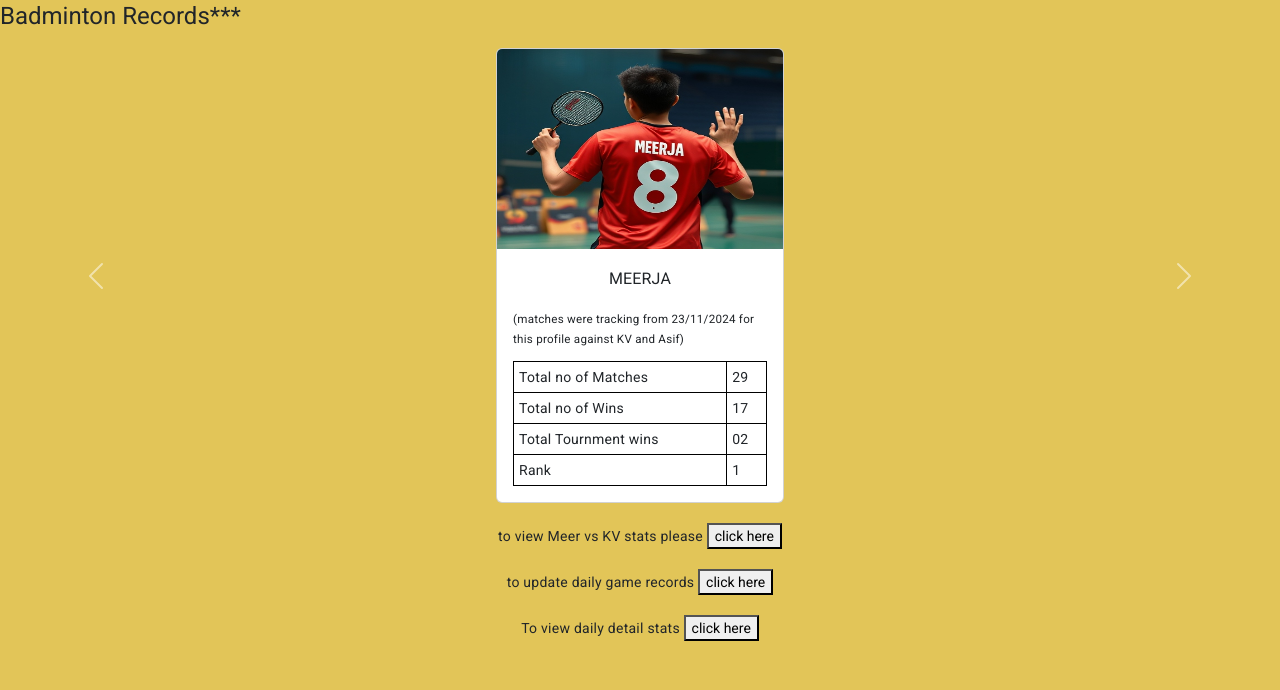
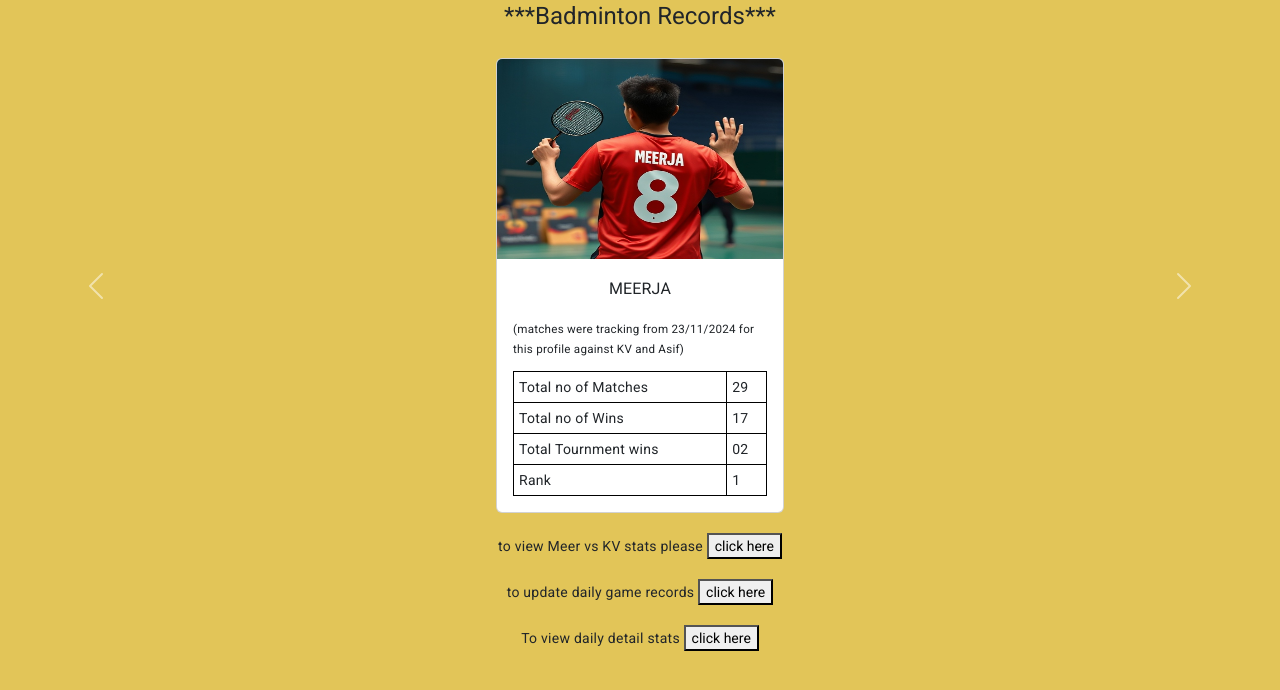
Before and after one commit to meerjavali/badminton-tracker, an Angular app: page / in a window 1280 px wide. Shown: the top 690 px of the page. Built offline with nearby package versions, Linux system fonts and the light colour scheme.

Commit message:
minor design changes and updated readMe file

```diff
--- a/src/app/badminton-player/badminton-player.component.css
+++ b/src/app/badminton-player/badminton-player.component.css
@@ -5,6 +5,9 @@
 }
 .top{
     margin-bottom: 10px;
+    display: flex;
+    justify-content: center;
+    align-items: center;
 }
 .card-body{
     display: flex;
--- a/src/app/badminton-player/badminton-player.component.html
+++ b/src/app/badminton-player/badminton-player.component.html
@@ -1,4 +1,4 @@
-<div class="top"> <h1>Badminton Records***</h1></div>
+<div class="top"> <h1>***Badminton Records***</h1></div>
 
 <div id="carouselExample" class="carousel slide" >
     <div class="carousel-inner">
```
Also changed, not shown: 1 other file (tests, documents, lock files or other folders).
